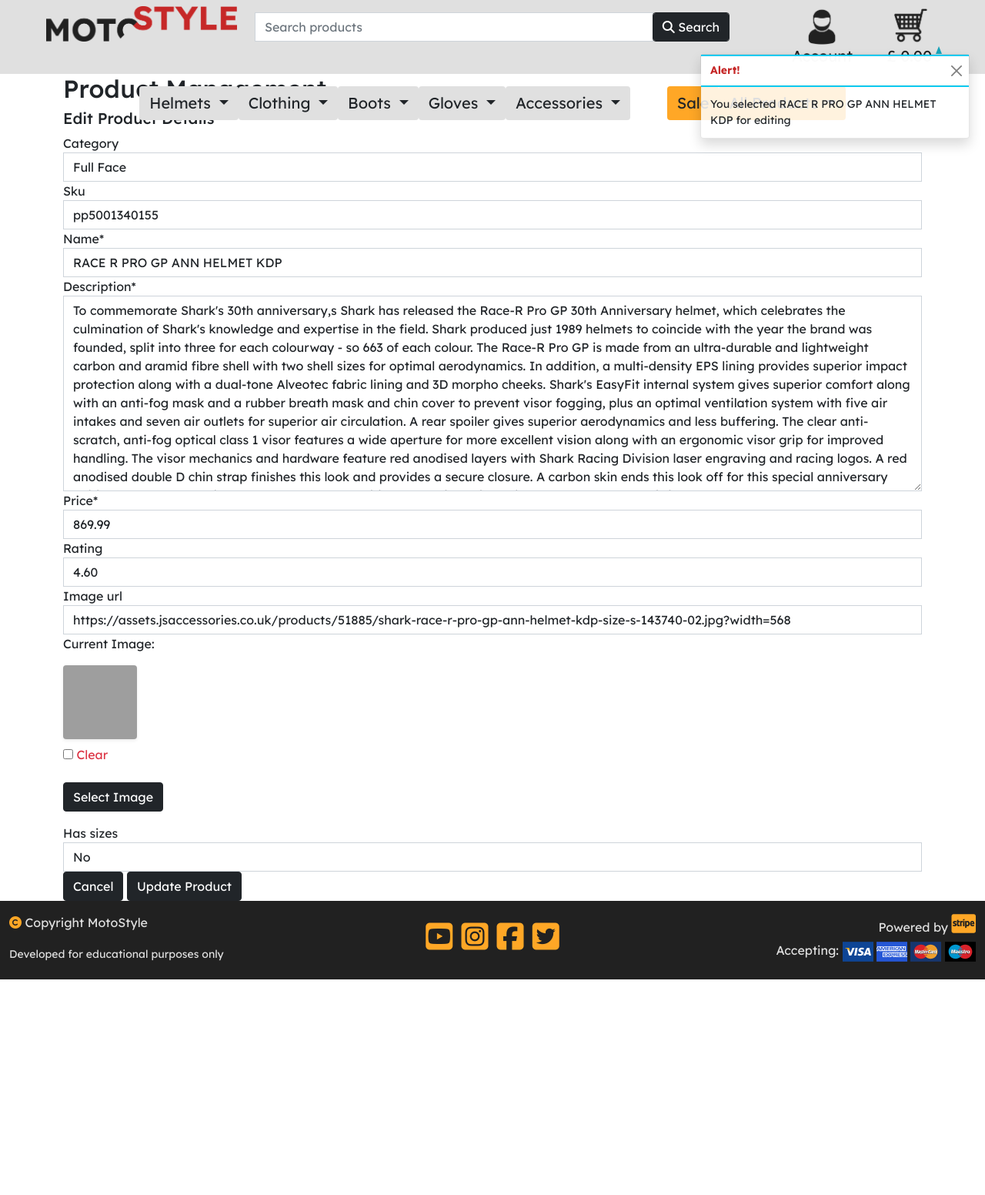
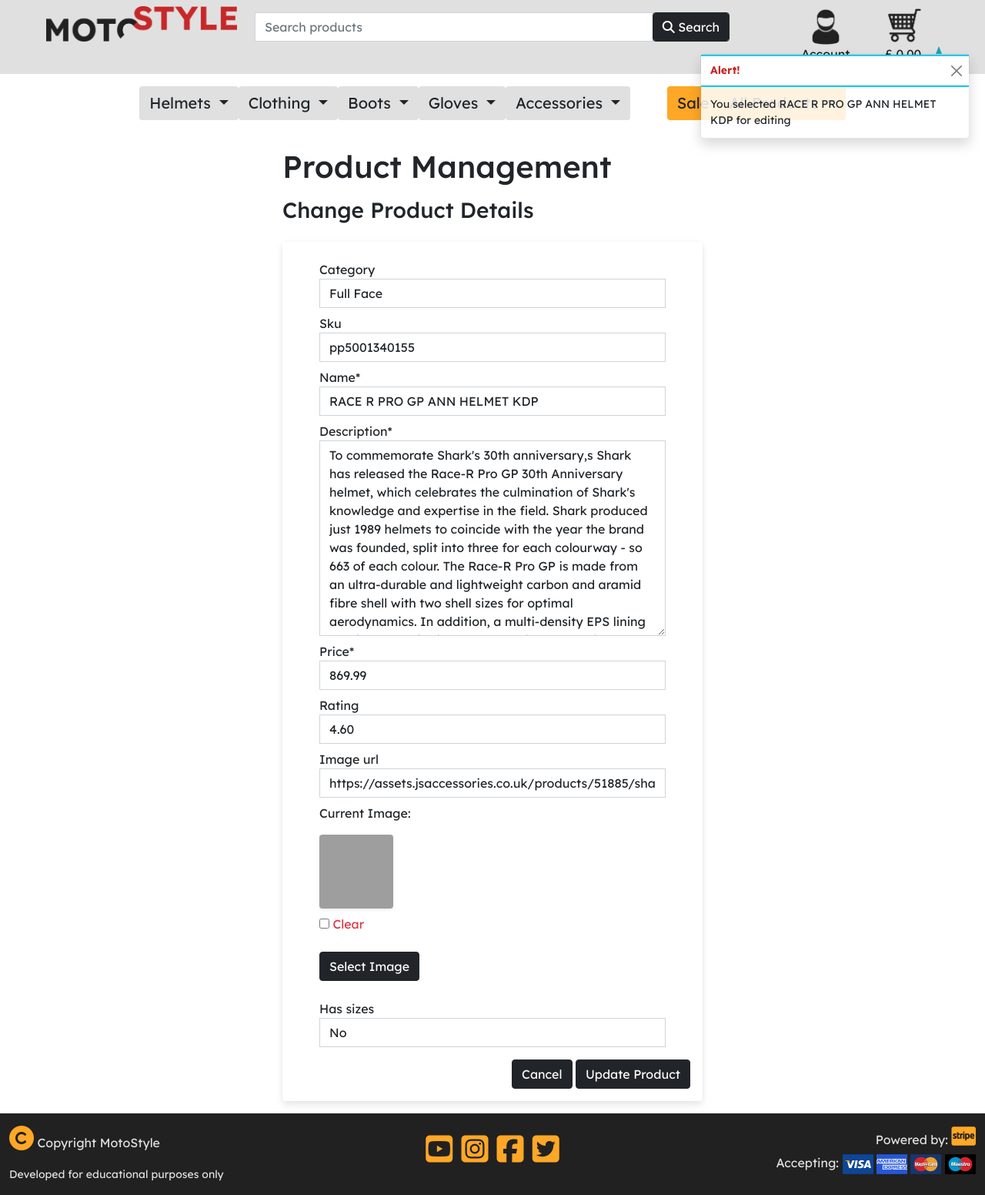
Before and after one commit to CristianBuca/MS4_MotoStyle, a Django app: page /products/edit/1/ in a window 1280 px wide. Shown: the whole page at 77% size. Before the commit the page ends 1272 px from the top, so only its background shows below. Run offline with Django 3.2, Linux system fonts and the light colour scheme; the visitor is signed in with stand-in values (Sample User, id 1); data comes from the database, SQL or seed files in the repository; some libraries are stand-ins or nearby versions; grey boxes are pictures that could not be loaded.

Commit message:
Add(prod-edit_prod): Form styling

```diff
--- a/products/templates/products/add_product.html
+++ b/products/templates/products/add_product.html
@@ -13,7 +13,7 @@
 <!-- Product Form -->
         <div class="row my-3">
             <div class="col-12 col-lg-8 col-xl-6 mx-auto">
-                <form action="{% url 'add_product' %}" method="POST" class="form card" enctype="multipart/form-data">
+                <form action="{% url 'add_product' %}" method="POST" class="form card pt-3" enctype="multipart/form-data">
                     {% csrf_token %}
                     {% for field in form %}
                         <div class="pt-2 px-5">
--- a/products/templates/products/edit_product.html
+++ b/products/templates/products/edit_product.html
@@ -2,28 +2,32 @@
 {% load static %}
 
 {% block content%}
-    <div class="container">
-        <div class="row">
-            <div class="col">
-                <h2>Product Management</h2>
-                <h5>Edit Product Details</h5>
+    <div class="container mt-5">
+        <div class="row pt-lg-5">
+            <div class="col-12 col-lg-8 col-xl-6 mx-auto">
+                <h1>Product Management</h1>
+                <h2 class="fs-3 mt-3">Change Product Details</h2>
             </div>
         </div>
 
 <!-- Product Form -->
-        <div class="row">
-            <div class="col">
-                <form action="{% url 'edit_product' product.id %}" method="POST" class="form" enctype="multipart/form-data">
+        <div class="row my-3">
+            <div class="col-12 col-lg-8 col-xl-6 mx-auto">
+                <form action="{% url 'edit_product' product.id %}" method="POST" class="form card pt-3" enctype="multipart/form-data">
                     {% csrf_token %}
                     {% for field in form %}
+                        <div class="pt-2 px-5">
                             {% if field.name != 'image' %}
                                 {{ field | as_crispy_field }}
                             {% else %}
                                 {{ field }}
                             {% endif %}
+                        </div>
                     {% endfor %}
+                    <div class="col-12 text-end p-3">
                         <a href="{% url 'products' %}" class="btn btn-dark">Cancel</a>
                         <button class="btn btn-dark" type="submit">Update Product</button>
+                    </div>
                 </form>
             </div>
         </div>
--- a/templates/base.html
+++ b/templates/base.html
@@ -73,7 +73,7 @@
                     <li class="list-inline-item text-center dropdown">
                         <a class="nav-link fs-5" href="#" id="account-options" role="button" data-bs-toggle="dropdown" aria-expanded="false">
                             <div class="custom-user mx-auto"></div>
-                            <p class="m-0">Account</p>
+                            <p class="m-0 fs-6">Account</p>
                         </a>
                         <div class="dropdown-menu" aria-labelledby="account-options">
                             {% if request.user.is_authenticated %}
@@ -93,7 +93,7 @@
                         <a href="{% url 'view_cart' %}" class="nav-link fs-5">
                             <div class="text-center">
                                 <div class="custom-cart mx-auto"></div>
-                                <p>
+                                <p class="fs-6">
                                     {% if grand_total %}
                                         £{{ grand_total | floatformat:2 }}
                                     {% else %}
@@ -163,7 +163,7 @@
             <div class="row bgclr-dark pt-3">
                 <div class="col-12 col-md-6 col-lg-4 order-2 order-lg-1">
                     <p>
-                        <i class="fa-solid fa-copyright"></i>
+                        <i class="fa-solid fa-2x fa-copyright"></i>
                         Copyright MotoStyle
                     </p>
                     <p>
@@ -178,7 +178,7 @@
                 </div>
                 <div class="col-12 col-md-6 col-lg-4 order-3 order-lg-3 text-end">
                     <p class="m-0">
-                        Powered by
+                        Powered by:
                         <i class="fa-brands fa-cc-stripe fs-3"></i>
                     </p>
                     <p>
```
Lines whose indentation alone changed are shown as unchanged.
